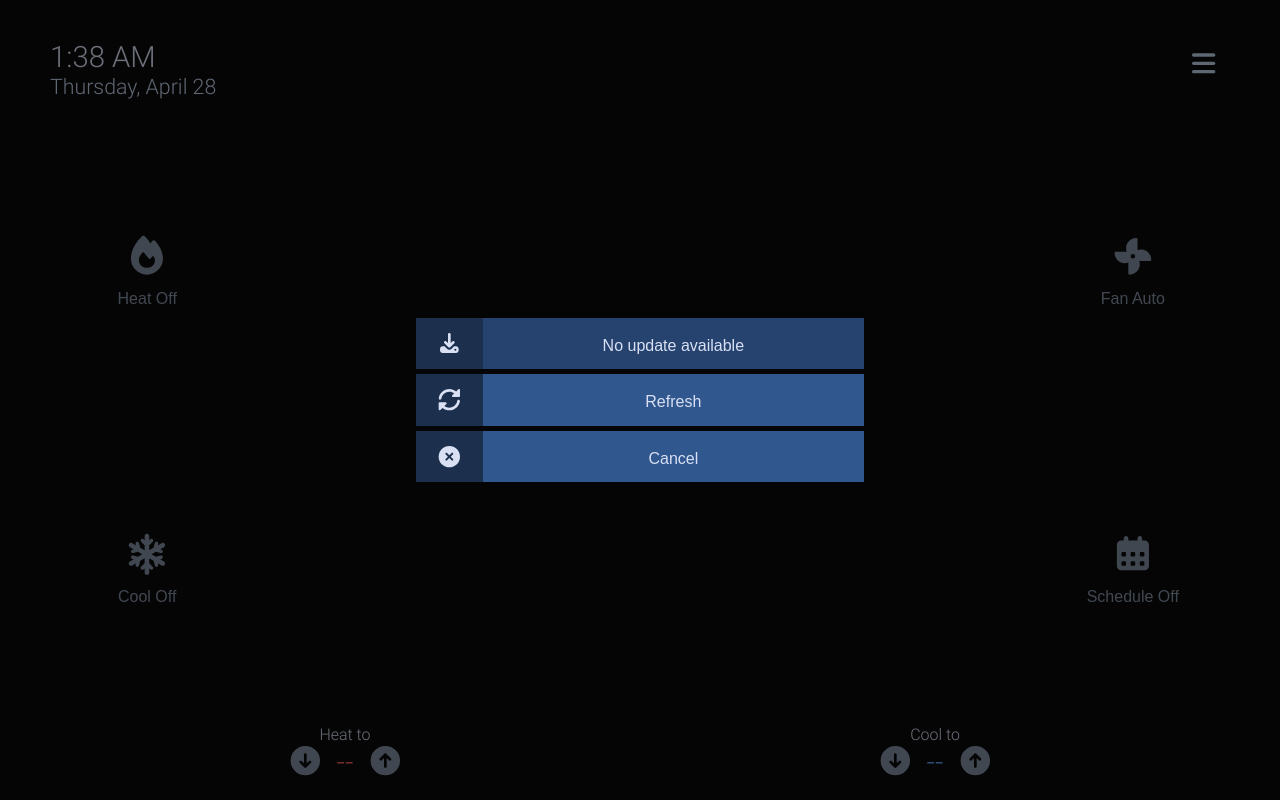
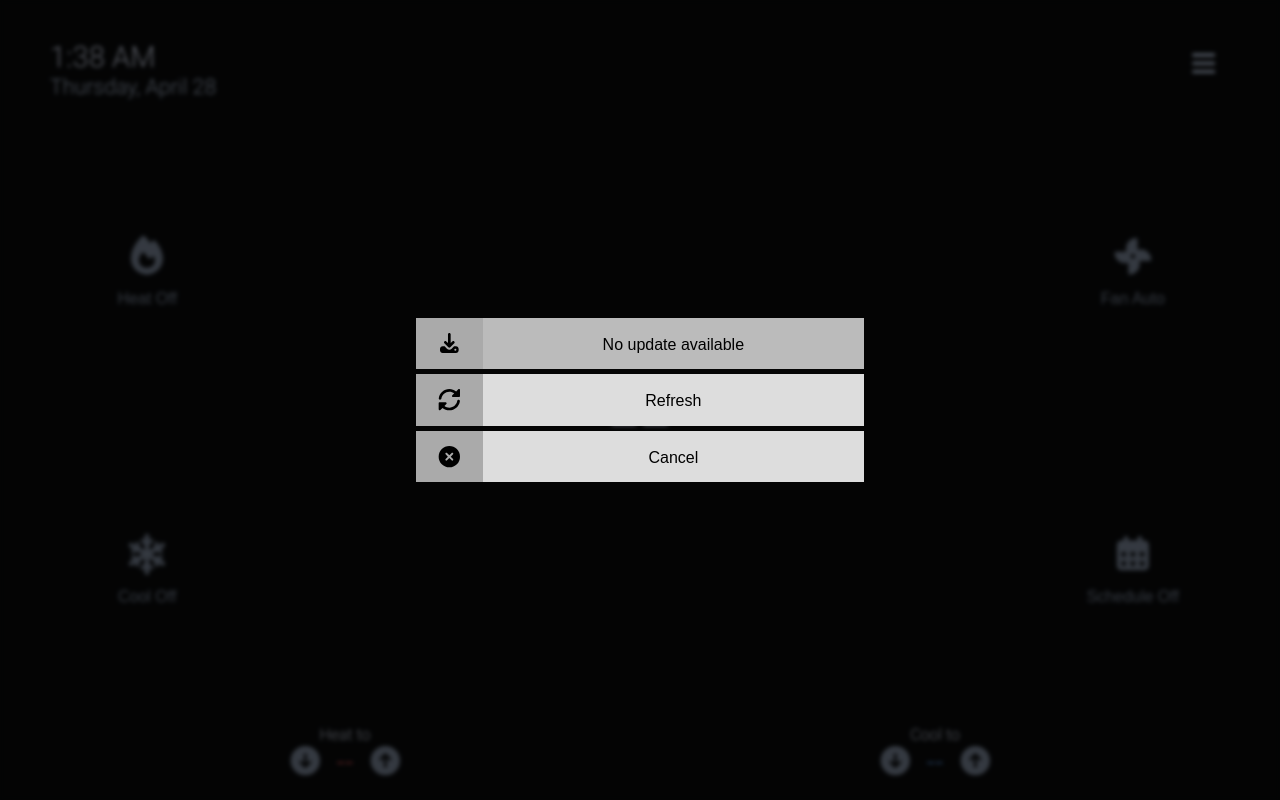
Before and after one commit to anishmgoyal/thermostat, a plain HTML site: page user_interface/thermostat.html in a window 1280 px wide. Both pictures are taken after a click on the button 1203 px from the left and 63 px from the top of the page. Drawn offline with Linux system fonts and the light colour scheme; no server answers; files whose address does not match are found by name.

Commit message:
Change button colors

```diff
--- a/user_interface/menu.css
+++ b/user_interface/menu.css
@@ -6,7 +6,8 @@
     left: 0;
 
     align-items: center;
-    background-color: rgba(0, 0, 0, 0.5);
+    background-color: rgba(0, 0, 0, 0.6);
+    backdrop-filter: blur(2px);
     display: flex;
     justify-content: center;
 }
@@ -41,7 +42,7 @@
 .menu button .button-text {
     flex: 1;
     font-weight: 500;
-    padding: calc(1.9 * var(--spacing-base)) 0 calc(1.1 * var(--spacing-base));
+    padding: calc(1.8 * var(--spacing-base)) 0 calc(1.2 * var(--spacing-base));
     vertical-align: bottom;
 }
 
--- a/user_interface/thermostat.css
+++ b/user_interface/thermostat.css
@@ -16,10 +16,10 @@
     --secondary-text: #c0cfe7;
     --secondary-text-dark: #8490a3;
 
-    --button-background: #31578f;
-    --button-background-accent: #1c304e;
-    --button-background-dark: #264370;
-    --button-color: var(--primary-text);
+    --button-background: #ddd;
+    --button-background-accent: #aaa;
+    --button-background-dark: #bbb;
+    --button-color: #000;
 
     --cooling-text: rgb(99, 163, 247);
     --heating-text: rgb(250, 93, 93);
```
